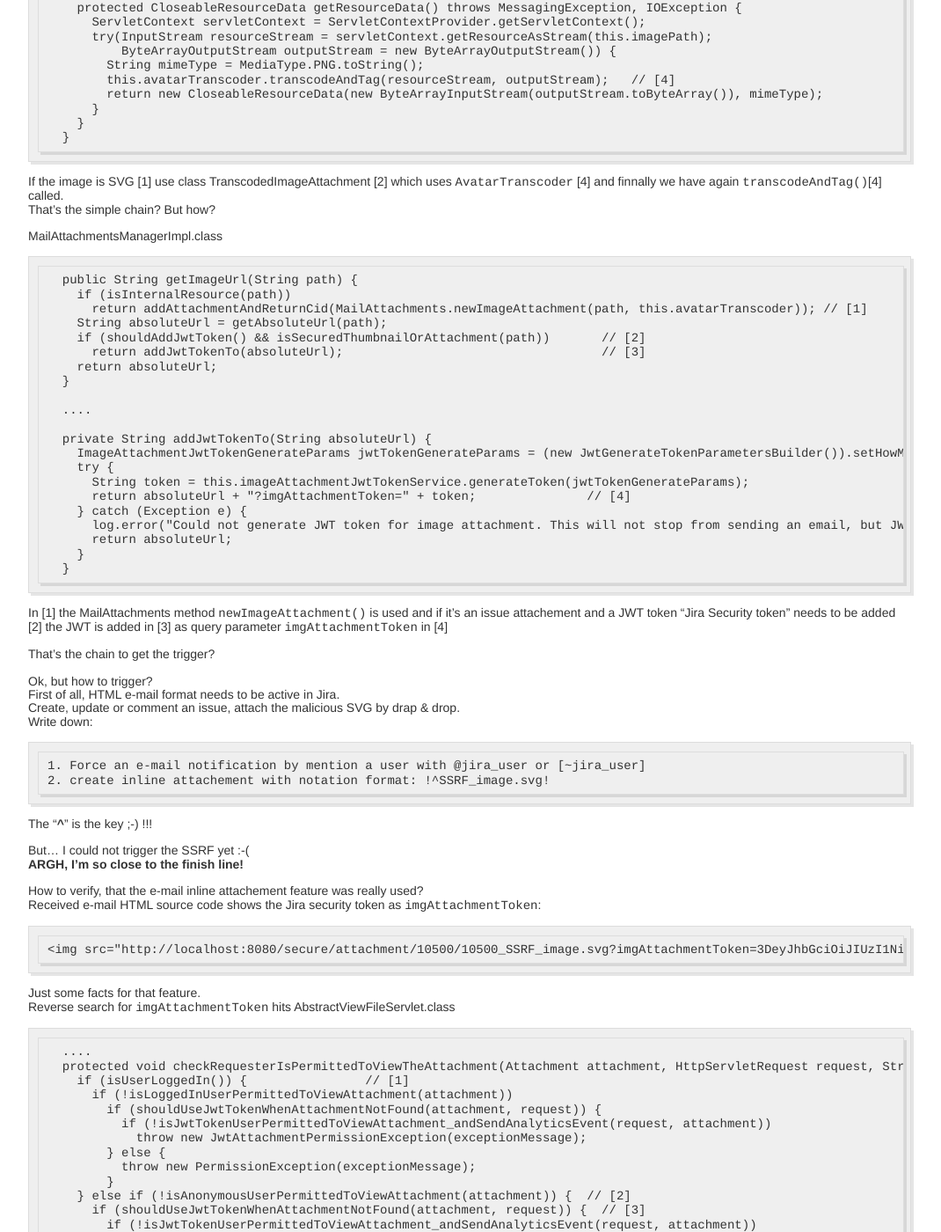
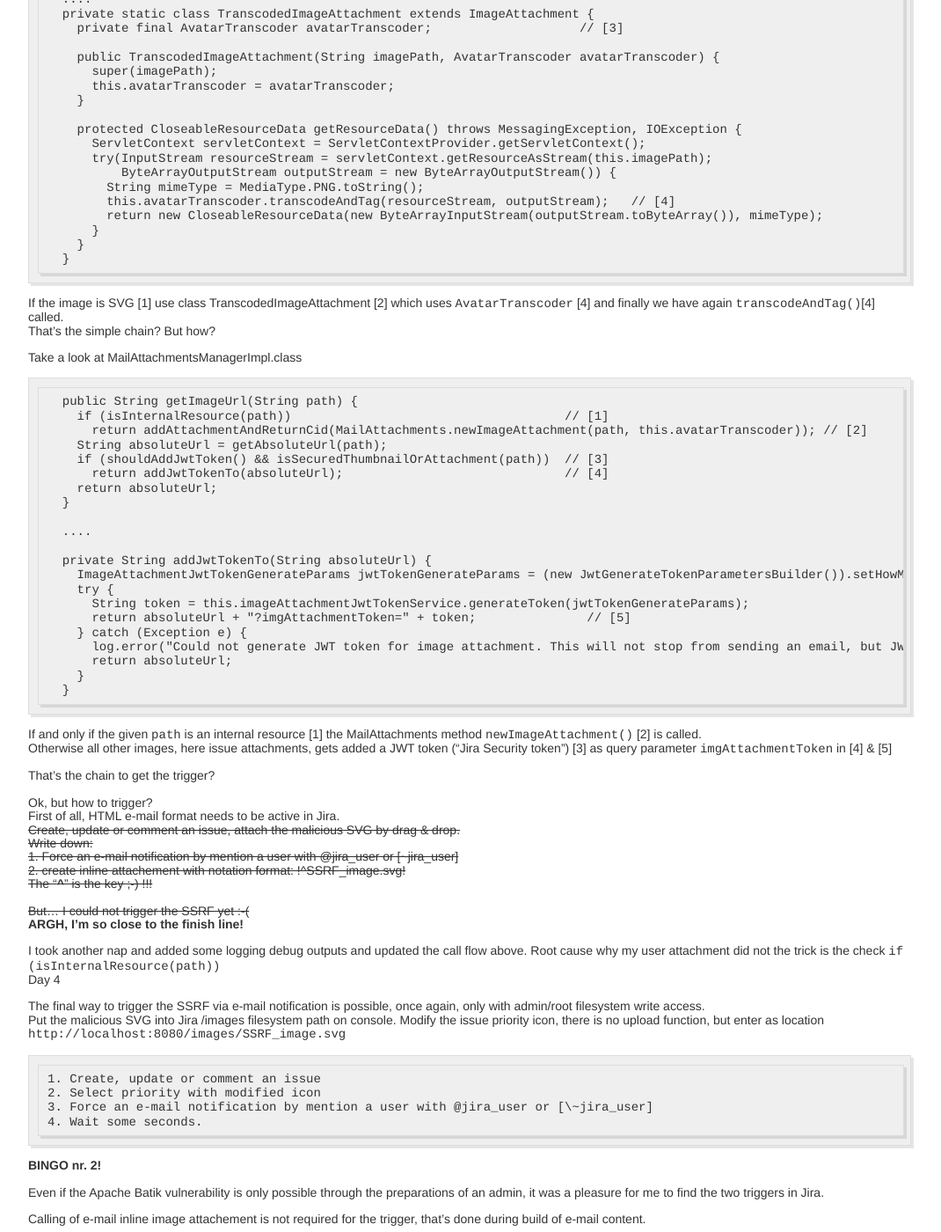
Before and after one commit to psytester/psytester.github.io, a Jekyll site: the page built from _posts/hacking_and_pentests/2024-01-18-Jira_SSRF_at_Batik_CVEs_PoC.md, in a window 1280 px wide and 1400 px high, scrolled down 3290 px. Shown: the whole window at 88% size, without its empty margins (106-1176 px from the left). Built offline with Jekyll 4.4.1, drawn with Linux system fonts in a browser that asks for light colours; some of the changed text lies outside the part shown.

Commit message:
Update 2024-01-18-Jira_SSRF_at_Batik_CVEs_PoC.md
final result for both trigger in Jira

````diff
--- a/_posts/hacking_and_pentests/2024-01-18-Jira_SSRF_at_Batik_CVEs_PoC.md
+++ b/_posts/hacking_and_pentests/2024-01-18-Jira_SSRF_at_Batik_CVEs_PoC.md
@@ -2,20 +2,24 @@
 layout: post
 title:  "CVE-2022-44729 PoC for Atlassian Jira SSRF due to Apache Batik vulnerabilites"
 datetime: 2024-01-18 17:45:00 MET
-last_modified_at: 2024-01-24 17:30:00 MET
+last_modified_at: 2024-01-25 15:30:00 MET
 author: 'psytester'
 ---
 
-Here is my Proof of Concept for a SSRF in Atlassian Jira via three different SVG tags and two possible triggers.
+Here is my Proof of Concept for a SSRF in Atlassian Jira via three different SVG tags and two possible triggers in Jira.
 
 [AtlassianSecurity Bulletin - January 16 2024](https://confluence.atlassian.com/security/security-bulletin-january-16-2024-1333335615.html) points to some 3rd-party updates, e.g. CVE-2022-44729 in Apache Batik with a SSRF issue.<br>
 
-I was not able to upload a file into Jira /images path with usage of admin webservice nor as user account. But if the malicious SVG is placed by an admin in Jira /images path, an **un**authenticated attacker can trigger the SSRF issue, too.<br>
+I was not able to upload a file into Jira /images path with usage of admin webservice nor as user account.<br>
+But if the malicious SVG is placed by an admin in Jira /images path, the SSRF can be triggered by:<br>
+1. an **un**authenticated user by calling the URL
+2. an authenticated user by e-mail notification
 
 Ok let's start, take a closer look. Ohh! There are a lot of SSRF issues in [Batik vulnerability advisory.](https://xmlgraphics.apache.org/security.html)<br>
 I found a write-up at [zerodayinitiative blog.](https://www.zerodayinitiative.com/blog/2022/10/28/vulnerabilities-in-apache-batik-default-security-controls-ssrf-and-rce-through-remote-class-loading) from Piotr Bazydło in Oct. 2022. Great details, thank you for that.<br>
 
 I'm using latest V9.**4**.15 **LTS**, am I'm safe? **NO**!!!<br>
+**That's the main reason, why I worked on the blog entry**<br>
 As today 18. January 2024, Batik 1.17 was released at 2023-08-22 and e.g. Jira V9.**4**.11 LTS from October 2023 up to latest V9.**4**.15 LTS from 3. January 2024 still contains Batik version 1.14 from 2021-01-20.<br>
 Just newest Jira V9.**12**.2 LTS from 10. January 2024 contains latest Batik version 1.17
 
@@ -54,7 +58,8 @@
 In all cases I want to reach an internal system on port 8067.
 
 ### Long Jira research, short goal:<br>
-There is an AvatarTranscoder.class, which uses Apache Batik, but don't get confused about "Avatar". Due to the fact, that Jira user avatar or issue type can't be a SVG, this is not usable.<br>
+There is an AvatarTranscoder.class, which uses Apache Batik, but don't get confused about "Avatar". Due to the fact, that Jira user avatar and issue type can't be a custom SVG, this is not usable.<br>
+Spoiler after blog update: Issue priority icon ;-)
 
 There are three classes which are using AvatarTranscoder:
 ```
@@ -63,13 +68,15 @@
 com.atlassian.jira.web.filters.SvgToPngTranscoderFilter
 ```
 
+Day 1<br>
 ~~I was not able to setup a mail notification which includes the issue attachement.content, because Jira does not support it.~~ --> See below the new status result for e-mail inline image attachements.<br>
 No avatar nor icon SVG, no mail attachement.<br>
 Time for frustration.
 
-Take some sleep, back on track...
+Take some sleep, back on track...<br>
+Day 2
 
-#### First result of analysis
+#### Analysing first trigger
 Why do they offer SvgToPngTranscoderFilter.class and what is it doing? The class name is great!
 ```
   ....
@@ -148,15 +155,16 @@
 127.0.0.1 - - [24/Jan/2024 11:46:51] "GET /some-internal-resource?poc_triggered_tag=use HTTP/1.1" 404 -
 ```
 
-**BINGO!**
+**BINGO nr. 1!**
 
 If host and port is not reachable, there will be an immediate HTTP 500 error.
 Otherwise it depends. My remote netcat listener keeps open the connection and my python simple server will answer with HTTP 404.
 
-Take some more sleep, back on track...
+Take some more sleep, back on track...<br>
+Day 3
 
-#### Second result of analysis
-Because the first PoC is possible only with admin/root filesystem write access, the challenge is accepted to trigger the SSRF as user with an issue attachment.<br>
+#### Analysing second trigger
+Because the first PoC is possible only with admin/root filesystem write access, the challenge is accepted to trigger the SSRF as user with an issue attachment. (But did not win)<br>
 Back on `com.atlassian.jira.mail.util.MailAttachments` because I already had mails with attachements in past.
 
 MailAttachments.class
@@ -188,17 +196,17 @@
     }
   }
 ```
-If the image is SVG [1] use class TranscodedImageAttachment [2] which uses `AvatarTranscoder` [4] and finnally we have again `transcodeAndTag()`[4] called.<br>
+If the image is SVG [1] use class TranscodedImageAttachment [2] which uses `AvatarTranscoder` [4] and finally we have again `transcodeAndTag()`[4] called.<br>
 That's the simple chain? But how?
 
-MailAttachmentsManagerImpl.class
+Take a look at MailAttachmentsManagerImpl.class
 ```
   public String getImageUrl(String path) {
-    if (isInternalResource(path))
-      return addAttachmentAndReturnCid(MailAttachments.newImageAttachment(path, this.avatarTranscoder)); // [1]
+    if (isInternalResource(path))                                     // [1]
+      return addAttachmentAndReturnCid(MailAttachments.newImageAttachment(path, this.avatarTranscoder)); // [2]
     String absoluteUrl = getAbsoluteUrl(path);
-    if (shouldAddJwtToken() && isSecuredThumbnailOrAttachment(path))       // [2]
-      return addJwtTokenTo(absoluteUrl);                                   // [3]
+    if (shouldAddJwtToken() && isSecuredThumbnailOrAttachment(path))  // [3]
+      return addJwtTokenTo(absoluteUrl);                              // [4]
     return absoluteUrl;
   }
 
@@ -208,37 +216,55 @@
     ImageAttachmentJwtTokenGenerateParams jwtTokenGenerateParams = (new JwtGenerateTokenParametersBuilder()).setHowManyHoursValid(this.imageAttachmentJwtTokenService.getTokenExpiryHours()).setAbsoluteRequestUrl(absoluteUrl).setUserName(this.recipientUserName).build();
     try {
       String token = this.imageAttachmentJwtTokenService.generateToken(jwtTokenGenerateParams);
-      return absoluteUrl + "?imgAttachmentToken=" + token;               // [4]
+      return absoluteUrl + "?imgAttachmentToken=" + token;               // [5]
     } catch (Exception e) {
       log.error("Could not generate JWT token for image attachment. This will not stop from sending an email, but JWT token will not be attached", e);
       return absoluteUrl;
     }
   }
 ```
-In [1] the MailAttachments method `newImageAttachment()` is used and if it's an issue attachement and a JWT token "Jira Security token" needs to be added [2] the JWT is added in [3] as query parameter `imgAttachmentToken` in [4]
+If and only if the given `path` is an internal resource [1] the MailAttachments method `newImageAttachment()` [2] is called.<br>
+Otherwise all other images, here issue attachments, gets added a JWT token ("Jira Security token") [3] as query parameter `imgAttachmentToken` in [4] & [5]
 
 That's the chain to get the trigger?
 
 Ok, but how to trigger?<br>
 First of all, HTML e-mail format needs to be active in Jira.<br>
-Create, update or comment an issue, attach the malicious SVG by drap & drop.<br>
-Write down:
-```
-1. Force an e-mail notification by mention a user with @jira_user or [~jira_user]
-2. create inline attachement with notation format: !^SSRF_image.svg!
-```
-The "**^**" is the key ;-) !!!
+~~Create, update or comment an issue, attach the malicious SVG by drag & drop.~~ <br>
+~~Write down:~~ <br>
+~~1. Force an e-mail notification by mention a user with @jira_user or [\~jira_user]~~ <br>
+~~2. create inline attachement with notation format: !^SSRF_image.svg!~~ <br>
+~~The "**^**" is the key ;-) !!!~~ <br>
 
-But... I could not trigger the SSRF yet :-(<br>
+~~But... I could not trigger the SSRF yet :-(~~ <br>
 **ARGH, I'm so close to the finish line!**
 
+I took another nap and added some logging debug outputs and updated the call flow above. Root cause why my user attachment did not the trick is the check `if (isInternalResource(path))`<br>
+Day 4
+
+The final way to trigger the SSRF via e-mail notification is possible, once again, only with admin/root filesystem write access.<br>
+Put the malicious SVG into Jira /images filesystem path on console.
+Modify the issue priority icon, there is no upload function, but enter as location `http://localhost:8080/images/SSRF_image.svg`
+```
+1. Create, update or comment an issue
+2. Select priority with modified icon
+3. Force an e-mail notification by mention a user with @jira_user or [\~jira_user]
+4. Wait some seconds.
+```
+
+**BINGO nr. 2!**
+
+Even if the Apache Batik vulnerability is only possible through the preparations of an admin, it was a pleasure for me to find the two triggers in Jira.
+
+Calling of e-mail inline image attachement is not required for the trigger, that's done during build of e-mail content.
+
+Just for fun some facts for that feature, because I saw the code already.<br>
 How to verify, that the e-mail inline attachement feature was really used?<br>
 Received e-mail HTML source code shows the Jira security token as `imgAttachmentToken`:
 ```
 <img src="http://localhost:8080/secure/attachment/10500/10500_SSRF_image.svg?imgAttachmentToken=3DeyJhbGciOiJIUzI1NiJ9.eyJzdWIiOiJhZG1pbiIsImFic1JlcXVlc3RVcmwiOiJodHRwOlwvXC9sb2NhbGhvc3Q6ODA4MFwvc2VjdXJlXC9hdHRhY2htZW50XC8xMDUwMFwvMTA1MDBfU1NSRl91c2Uuc3ZnIiwiZXhwIjoxNzA2NzExMDM0LCJpYXQiOjE3MDYxMDYyMzR9.YN83KpSbrTI7_qJASwl8gJ4GCqR6hHv55IsBHzWCho4"
 ```
 
-Just some facts for that feature.<br>
 Reverse search for `imgAttachmentToken` hits AbstractViewFileServlet.class
 ```
   ....
@@ -289,7 +315,9 @@
 In [1] we can be logged in, but we have not the permission for the attachment -> `shouldUseJwtTokenWhenAttachmentNotFound()` is called with isImageAttachmentJwtTokenPresent() [4].<br>
 In [2] we don't have a valid user login and anonymous user access is not enabled -> `shouldUseJwtTokenWhenAttachmentNotFound()` is called with isImageAttachmentJwtTokenPresent() [4].<br>
 In method `isImageAttachmentJwtTokenPresent()` [6] we get the query parameter `imgAttachmentToken` [5].<br>
-This security token is used to access the attachement without authorization.
+This security token is used to access the attachement without authorization.<br>
+But..... this feature did not work for me.<br>
+End<br>
 
 
 
````
